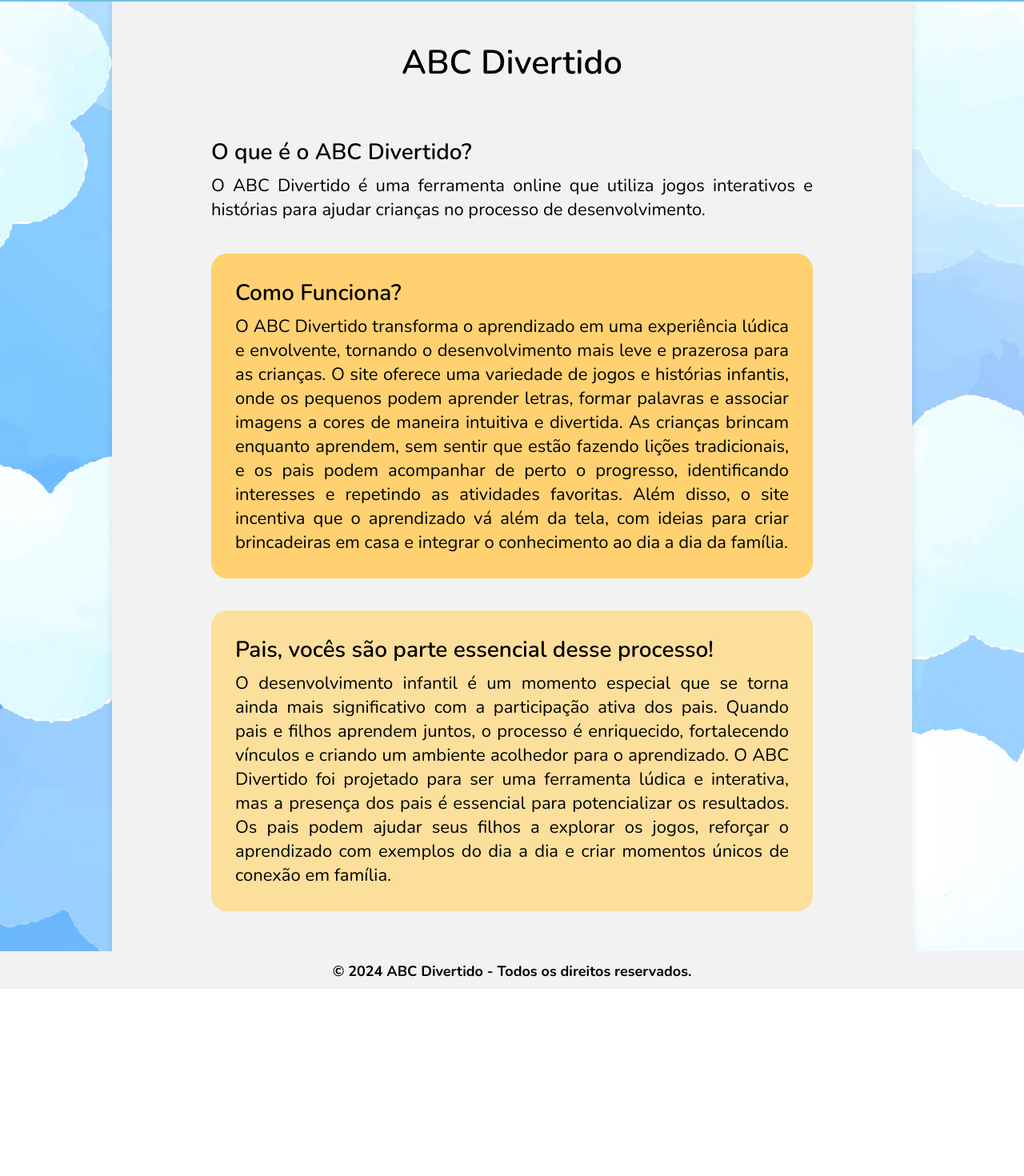
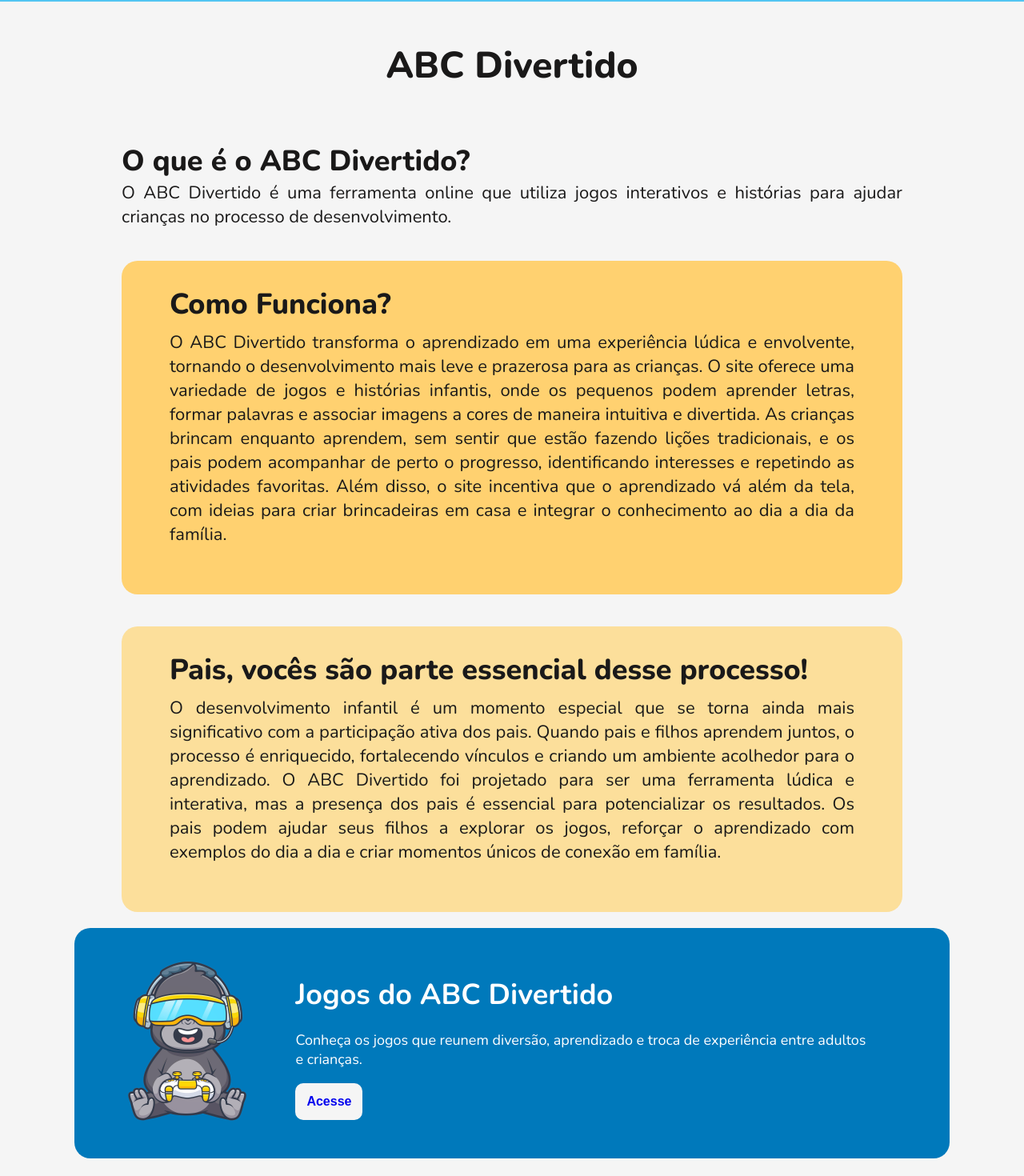
Before and after one commit to Astaphaanos/ABC-divertido, a React (Vite) app: page /conheca-mais in a window 1280 px wide. Shown: the part 182-1652 px from the top of the page at 80% size. Before the commit the page ends 1418 px from the top, so only its background shows below. Built offline with nearby package versions, Linux system fonts and the light colour scheme.

Commit message:
Alterações Visuais

```diff
--- a/src/components/Footer/Footer.css
+++ b/src/components/Footer/Footer.css
@@ -3,9 +3,8 @@ footer {
     display: flex;
     align-items: center;
     justify-content: center;
-    background-color: var(--cor-branca-acinzentada);
+    background-color: var(--cor-fundo);
     padding: 10px;
-    border-top: 3px solid var(--cor-branca-acinzentada);
 
     p {
         font-size: 18px;
--- a/src/features/games/FormePalavras/FormePalavras.css
+++ b/src/features/games/FormePalavras/FormePalavras.css
@@ -13,7 +13,7 @@
 
 /*Imagem*/
 .imagem-palavra {
-    width: 340px;
+    width: 300px;
 }
 
 /*Letras embaralhadas*/
@@ -21,7 +21,7 @@
     padding: 20px;
 
     .btn-letra {
-        background-color: rgb(157, 201, 82);
+        background-color: var(--cor-branca-acinzentada);
         box-shadow: 2px 2px 4px rgba(0, 0, 0, 0.295);
         padding: 30px;
         border-radius: 20px;
@@ -29,8 +29,13 @@
         margin-right: 10px;
         font-size: 20px;
         text-transform: uppercase;
-        font-weight: 700;
+        font-weight: 800;
         cursor: pointer;
+        transition: ease-in 0.3s;
+
+        &:hover {
+            transform: scale(1.1);
+        }
     }
 }
 
@@ -57,12 +62,17 @@
 .botao-verificar {
     padding: 12px 30px;
     font-size: 18px;
-    background-color: green;
+    background-color: var(--cor-verde-verificar);
     border: none;
     border-radius: 20px;
     color: var(--cor-branca);
     font-weight: 700;
     cursor: pointer;
+
+    &:hover {
+        background-color: #3CBE2A;
+        transform: scale(1.1);
+    }
 }
 
 /*Container de Parabéns*/
@@ -88,6 +98,11 @@
         border: none;
         border-radius: 20px;
         cursor: pointer;
+
+        &:hover {
+            background-color: var(--cor-btn-hover);
+            transform: scale(1.1);
+        }
     }
 }
 
--- a/src/features/games/JogoGeometrico/JogoGeometrico.css
+++ b/src/features/games/JogoGeometrico/JogoGeometrico.css
@@ -26,12 +26,20 @@
 }
 
 .opcoes_formas {
+
+  /*Btn das formas geometricas para escolher*/
   .btn-forma {
     padding: 14px;
-    margin-left: 10px;
+    margin-left: 30px;
     border-radius: 30px;
     cursor: pointer;
     border: none;
+    background-color: var(--cor-branca-acinzentada);
+    transition: ease-in 0.3s;
+
+    &:hover {
+      transform: scale(1.2);
+    }
 
     img {
       width: 100px;
@@ -55,6 +63,11 @@
     border-radius: 20px;
     margin-top: 20px;
     cursor: pointer;
+
+    &:hover {
+      transform: scale(1.1);
+      background-color: var(--cor-btn-hover);
+    }
   }
 }
 
--- a/src/features/games/JogoMemoria/JogoMemoria.css
+++ b/src/features/games/JogoMemoria/JogoMemoria.css
@@ -6,16 +6,13 @@
   justify-content: center;
   width: 100%;
   height: 100vh;
-  background-image: url('/src/assets/fundo-memoria.jpg');
-  background-position: right;
-  background-repeat: repeat;
-  background-size: 120px;
+  background: linear-gradient(90deg, #3B7312, #F2A922, #F28705);
   position: relative;
 
   h1 {
     font-size: 52px;
     padding-bottom: 40px;
-    color: var(--cor-letra);
+    color: var(--cor-branca);
     font-weight: 800;
     text-shadow: 2px 2px 4px rgba(0, 0, 0, 0.151);
   }
@@ -91,7 +88,7 @@
   z-index: 2; /* Para garantir que o conteúdo fique acima do fundo */
   width: 100px;
   height: 100px;
-  background-color: #ebc96e;
+  background-color: #D9BB84;
   border-radius: 10px;
   display: flex;
   justify-content: center;
--- a/src/index.css
+++ b/src/index.css
@@ -1,21 +1,21 @@
 :root {
-  --cor-fundo: #6EC1E4;
-  --cor-letras: #000;
+  --cor-fundo: #52C5F2;
+  --cor-fundo-sobre: #0079BB;
+  --cor-letras: #1a1919;
 
   --cor-branca: #fff;
-  --cor-branca-acinzentada: #f2f2f2;
+  --cor-branca-acinzentada: #F5F5F5;
 
-  --cor-laranja: #FFA500;
-  --cor-btn-hover: #FFD700;
+  --cor-laranja: #FFD700;
+  --cor-btn-hover: #FF8C00;
 
 
   --cor-fundo-amarelo: #FFD170;
   --cor-fundo-amarelo-claro: #FCDF9B;
 
-  --cor-roxo: #DDA0DD;
-  --cor-rosa: #FFB6C1;
-  --cor-verde: #B2F2BB;
-  --cor-vermelho: #FF6F61;
+  --cor-roxo: #BA55D3;
+  --cor-verde-claro: #A8E6CF;
+  --cor-verde-verificar: #09A603;
 }
 
 
@@ -27,6 +27,7 @@
 
   body {
     width: 100%;
+    color: var(--cor-letras);
     font-family: "Nunito", serif;
     background-image: url("/images/fundo.jpg");
     background-position: center;
--- a/src/pages/HomePage/HomePage.css
+++ b/src/pages/HomePage/HomePage.css
@@ -11,7 +11,6 @@
     flex-direction: column;
     justify-content: center;
     align-items: center;
-    color: var(--cor-letras);
 
     h1 {
         font-size: 44px;
@@ -52,19 +51,28 @@
     display: flex;
     flex-direction: column;
     align-items: center;
+    justify-content: center;
     text-align: center;
+    border-radius: 20px;
+    box-shadow: 0 4px 4px rgba(0, 0, 0, 0.1);
+    width: 300px;
+    height: 500px;
+    transition: transform 0.3s ease;
+    cursor: pointer;
+
+    &:hover {
+        transform: translateY(-10px);
+    }
+
 
     h3 {
-        margin-top: 14px;
         font-size: 28px;
         font-weight: 700;
         text-align: center;
-        padding-top: 10px;
     }
 
     p {
-        width: 280px;
-        padding-top: 10px;
+        padding: 6px 10px;
         font-size: 20px;
         text-align: center;
     }
--- a/src/pages/HomePage/HomePage.jsx
+++ b/src/pages/HomePage/HomePage.jsx
@@ -54,8 +54,8 @@ const HomePage = () => {
 
                     <div className='games_home_section'>
                         {games.map((game) =>(
-                            <div key={game.id} className='games_cards'>
-                                <div className='image-container' style={{backgroundColor: game.cor}}>
+                            <div key={game.id} className='games_cards' style={{backgroundColor: game.cor}}>
+                                <div className='image-container'>
                                     <img src={game.image} alt={game.nome}/>
                                 </div>
                                 <h3>{game.title}</h3>
--- a/src/pages/SobrePage/SobrePage.css
+++ b/src/pages/SobrePage/SobrePage.css
@@ -5,7 +5,7 @@
     flex-direction: column;
     align-items: center;
     justify-content: center;
-    max-width: 1000px;
+    max-width: 1400px;
     margin: 0 auto;
     padding: 30px;
     box-shadow: 0 10px 10px rgba(0, 0, 0, 0.1);
@@ -16,8 +16,8 @@
     padding: 34px;
 
     h1 {
-        font-size: 42px;
-        font-weight: 600;
+        font-size: 46px;
+        font-weight: 800;
         text-align: center;
 
     }
@@ -30,14 +30,14 @@
 
 .info-sobre {
     background-color: var(--cor-fundo-amarelo);
-    padding: 30px;
+    padding: 60px;
     margin: 40px 0;
     border-radius: 20px;
 }
 
 .pais-sobre {
     background-color: var(--cor-fundo-amarelo-claro);
-    padding: 30px;
+    padding: 60px;
     margin-bottom: 20px;
     border-radius: 20px;
 }
@@ -46,15 +46,65 @@
     width: 80%;
     padding-top: 30px;
 
+    span {
+        color: var(-cor-fundo-sobre);
+        font-size: 36px;
+        font-weight: 800;
+        padding-bottom: 8px;
+    }
+
     h3 {
-        font-size: 28px;
-        font-weight: 600;
+        font-size: 36px;
+        font-weight: 800;
         padding-bottom: 8px;
     }
 
     p {
         font-size: 22px;
         text-align: justify;
+    }
+}
+
+.conheca-jogos-container {
+    background-color: var(--cor-fundo-sobre);
+    padding: 16px;
+    color: var(--cor-branca);
+    border-radius: 20px;
+    display: flex;
+    align-items: center;
+    justify-content: space-between;
+
+    .jogos-info {
+        margin-left: 10px;
+
+        h3 {
+            font-size: 36px;
+            font-weight: 700;
+            padding: 10px 0;
+        }
+
+        p {
+            padding: 10px 0;
+            font-size: 18px;
+            width: 90%;
+        }
+
+        button {
+            padding: 14px;
+            border: none;
+            border-radius: 10px;
+            background-color: var(--cor-branca-acinzentada);
+            font-size: 16px;
+            font-weight: 600;
+            margin-top: 8px;
+            cursor: pointer;
+        }
+    }
+
+    .jogos-image {
+        img {
+            width: 250px;
+        }
     }
 }
 
--- a/src/pages/SobrePage/SobrePage.jsx
+++ b/src/pages/SobrePage/SobrePage.jsx
@@ -1,3 +1,4 @@
+import { Link } from 'react-router';
 import './SobrePage.css';
 
 const SobrePage = () => {
@@ -8,7 +9,7 @@ const SobrePage = () => {
             </div>
 
             <div className='descricao-sobre'>
-                <h3>O que é o ABC Divertido?</h3>
+                <span>O que é o ABC Divertido?</span>
                 <p>O ABC Divertido é uma ferramenta online que utiliza jogos interativos e
                 histórias para ajudar crianças no processo de desenvolvimento.</p>
             </div>
@@ -37,6 +38,19 @@ const SobrePage = () => {
                 exemplos do dia a dia e criar momentos únicos de conexão em família.
                 </p>
             </div>
+
+            <div className='conheca-jogos-container'>
+                <div className='jogos-image'>
+                    <img src="/src/assets/sobre-mascote.png" alt="Macaco fofo jogando" />
+                </div>
+                <div className='jogos-info'>
+                    <h3>Jogos do ABC Divertido</h3>
+                    <p>Conheça os jogos que reunem diversão, aprendizado e troca de experiência entre adultos e crianças.</p>
+                    <button type='button'>
+                        <Link to='/'>Acesse</Link>
+                    </button>
+                </div>
+            </div>
         </section>
     )
 }
--- a/src/routes/AppRoutes.jsx
+++ b/src/routes/AppRoutes.jsx
@@ -12,15 +12,14 @@ function AppRoutes() {
   return (
     <Router>
       <Routes>
-        <Route path="/" element={<><Header/><HomePage/></>}/>
-        <Route path="/conheca-mais" element={<><Header/><SobrePage/></>}/>
+        <Route path="/" element={<><Header/><HomePage/><Footer/></>}/>
+        <Route path="/conheca-mais" element={<><Header/><SobrePage/><Footer/></>}/>
 
         <Route path='/jogo-memoria' element={<JogoMemoria/>}/>
         <Route path='/forme-palavras' element={<FormePalavras/>}/>
         <Route path='/formas-geometricas' element={<JogoGeometrico/>}/>
         <Route path='/combine-cores' element={<CombineCores/>}/>
       </Routes>
-      <Footer/>
     </Router>
   )
 }
```
Also changed, not shown: src/features/games/CombineCores/CombineCores.css (+16 -7 lines), src/features/games/CombineCores/CombineCores.jsx (+10 -10 lines), src/assets/sobre-mascote.png (added).
